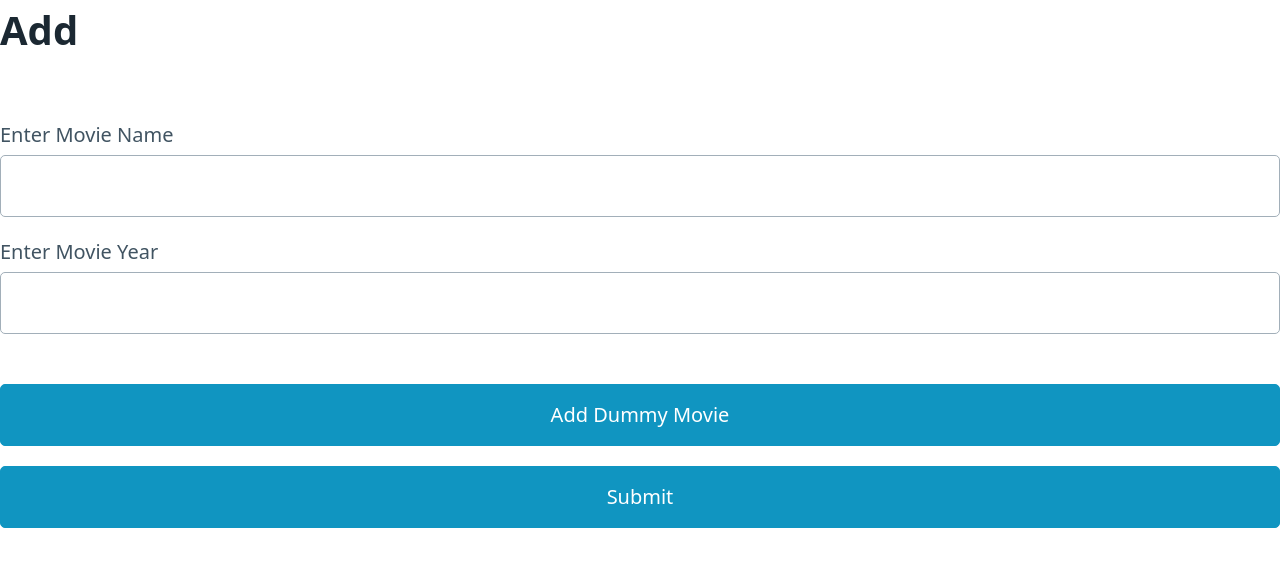
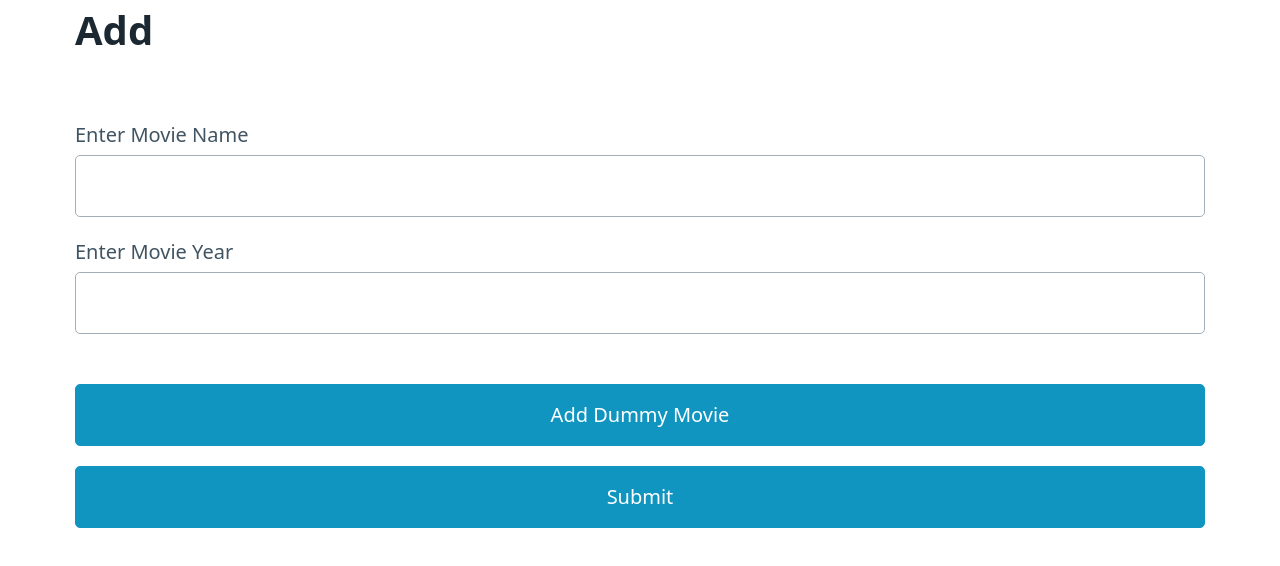
Before and after one commit to Ram-Ram007/movie-design-main, a React (Vite) app in the folder app/: page /add in a window 1280 px wide. Shown: the top 566 px of the page. Built offline with nearby package versions, Linux system fonts and the light colour scheme.

Commit message:
layout added

```diff
--- a/app/src/pages/Add.tsx
+++ b/app/src/pages/Add.tsx
@@ -36,7 +36,7 @@ function Add() {
 
   return (
     <>
-
+      <Layout title="addform">
         <h1>Add</h1>
         <form>
           <label>Enter Movie Name</label>
@@ -60,7 +60,7 @@ function Add() {
         <Link to="/">
           <button>Submit</button>
         </Link>
-
+      </Layout>
     </>
   );
 }
--- a/app/src/pages/Edit.tsx
+++ b/app/src/pages/Edit.tsx
@@ -11,7 +11,7 @@ function Edit() {
 
   return (
     <>
-
+      <Layout title="EDIT FORM">
         <h1>Edit Form</h1>
         <form>
           <label>Enter Alter Name</label>
@@ -23,7 +23,7 @@ function Edit() {
         <Link to="/">
           <button>save </button>
         </Link>
-
+      </Layout>
     </>
   );
 }
```
